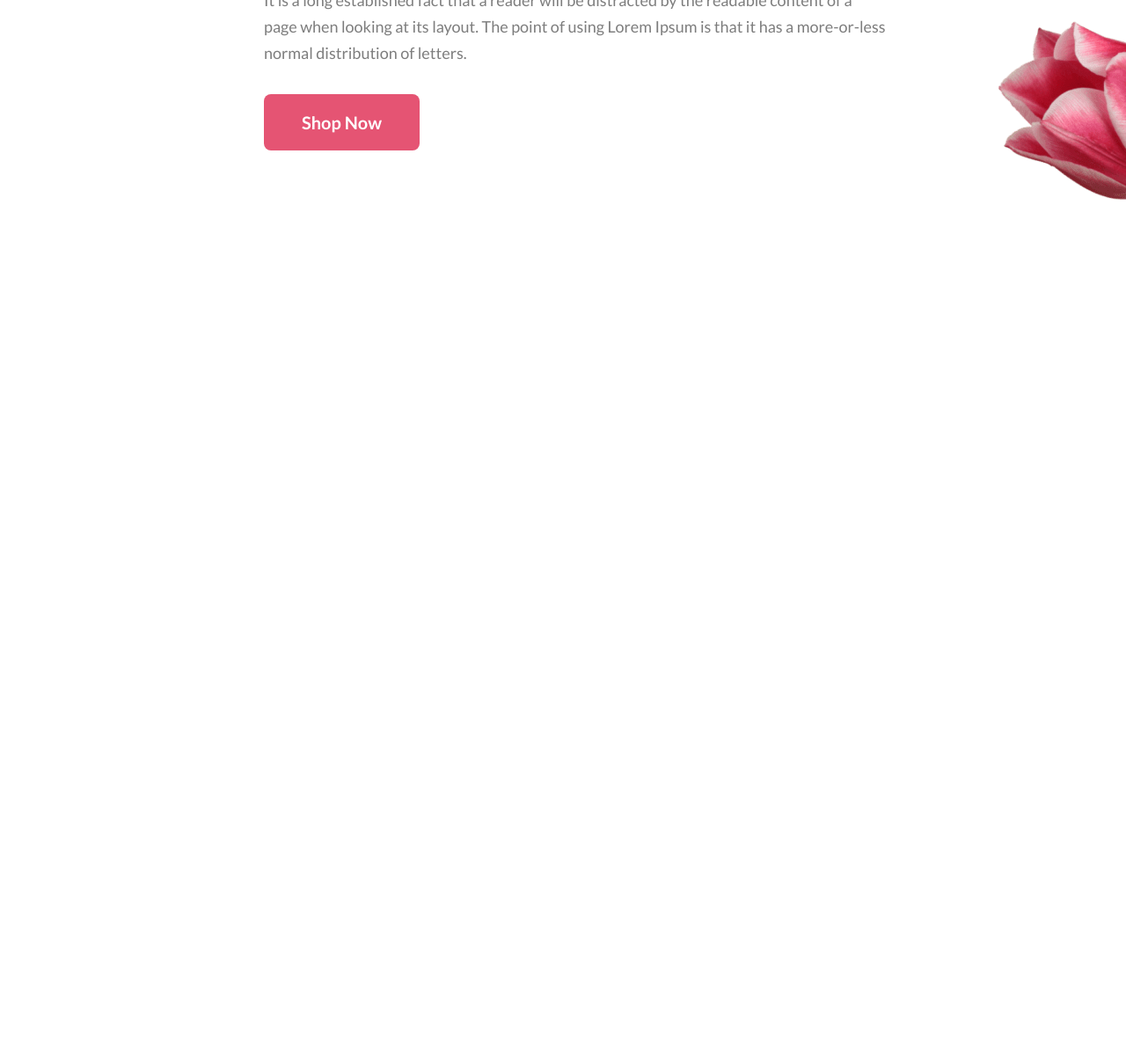
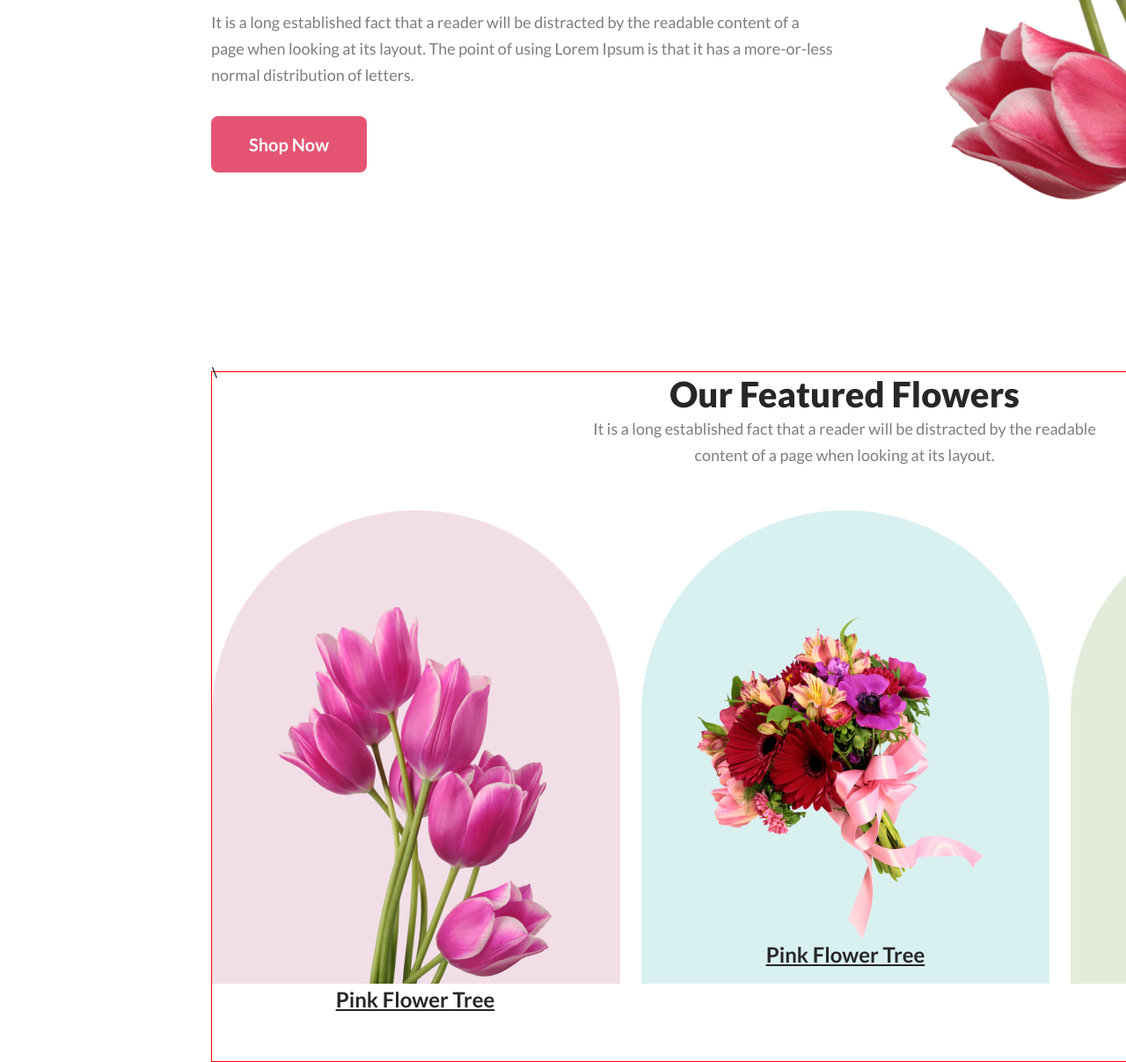
Before and after one commit to SahariorRidoy/Conceptual-2, a plain HTML site: page index.html in a window 1280 px wide. Shown: the part 606-1813 px from the top of the page at 88% size. Before the commit the page ends 850 px from the top, so only its background shows below. Drawn offline with Linux system fonts and the light colour scheme.

Commit message:
Add Featured Flower Section

```diff
--- a/css/style.css
+++ b/css/style.css
@@ -17,12 +17,14 @@ ul,li, a{
 }
 /*Banner Section Style Start Here*/
 .banner_container{
-    width: 1320px;
+    width: 1440px;
     margin: 0 auto;
     display: flex;
     flex-direction: row;
     align-items: center;
     justify-content: space-between;
+    margin-top: 50px;
+    margin-bottom: 178px;
 }
 .banner_left_content{
     margin-right: 97px;
@@ -64,11 +66,79 @@ ul,li, a{
 .banner_right_content{
     width: 635px;
     height: 800px;
-    margin-top: 50px;
 }
 /*Banner Section Style End Here*/
 
 /*Featured Flowers Section Style Start Here*/
+.featured_flower_container{
+    width: 1440px;
+    min-height: 785px;
+    margin: 0 auto;
+    border: 1px solid red;
+}
+.featured_flower_top{
+    margin: 0 auto;
+    text-align: center;
+}
+.featured_flower_top h2{
+    color: rgb(39, 39, 39);
+font-family: Lato;
+font-size: 40px;
+font-weight: 800;
+line-height: 48px;
+letter-spacing: 0%;
+text-align: center;
+}
+.featured_flower_top_paragraph{
+    color: rgba(39, 39, 39, 0.6);
+    font-family: Lato;
+    font-size: 18px;
+    font-weight: 400;
+    line-height: 30px;
+    letter-spacing: 0%;
+    text-align: center;
+    margin-bottom: 48px;
+}
+.featured_flower_imagebox{
+    width: 1440px;
+    height: 605px;
+    display: flex;
+    justify-content: space-between;
+}
+.flower_background1{
+    width: 464px;
+    height: 538px;
+    border-radius: 300px 300px 0px 0px;
+    background: rgba(167, 33, 98, 0.15);
+    padding: 110px 78px 0px 76px;
+    margin-bottom: 32px;
+}
+.flower_background2{
+    width: 464px;
+    height: 538px;
+    border-radius: 300px 300px 0px 0px;
+    background: rgba(5, 151, 160, 0.15);
+    padding: 117px 47px 51px 47px;
+    margin-bottom: 32px;
+}
+.flower_background3{
+    width: 464px;
+    height: 538px;
+    border-radius: 300px 300px 0px 0px;
+    background: rgba(71, 125, 17, 0.15);
+    padding: 67px 75px 0px 75px;
+    margin-bottom: 32px;
+}
+.images_caption{
+    color: rgb(39, 39, 39);
+    font-family: Lato;
+    font-size: 24px;
+    font-weight: 700;
+    line-height: 35px;
+    letter-spacing: 0%;
+    text-align: center;
+    text-decoration-line: underline;
+}
 /*Featured Flowers Section Style End Here*/
 
 /*Delivery Section Style Start Here*/
--- a/index.html
+++ b/index.html
@@ -25,6 +25,31 @@
      <!-- Main Section Start -->
      <main class="main_container">
         <!-- Featured Flowers Section Start Here-->
+         <section class="featured_flower_container">\
+            <div class="featured_flower_top">
+                <h2>Our Featured Flowers</h2>
+                <p class="featured_flower_top_paragraph">
+                    It is a long established fact that a reader will be distracted by the readable <br> content of a page when looking at its layout.
+                </p>
+            </div>
+            <div class="featured_flower_imagebox">
+                <div class="flower_background1">
+                    <div></div>
+                    <img src="images/pngwing 6.png" alt="">
+                    <div><p class="images_caption">Pink Flower Tree</p>  </div>
+                </div>
+                <div class="flower_background2">
+                    <div></div>
+                    <img src="images/pngwing 5.png" alt="">
+                    <div><p class="images_caption">Pink Flower Tree</p></div>
+                </div>
+                <div class="flower_background3">
+                    <div></div>
+                    <img src="images/pngwing 7.png" alt="">
+                    <div><p class="images_caption">Pink Flower Tree</p></div>
+                </div>
+            </div>
+         </section>
         <!-- Featured Flowers Section End Here  -->
 
         <!-- Delivery Section Start Here-->
```
